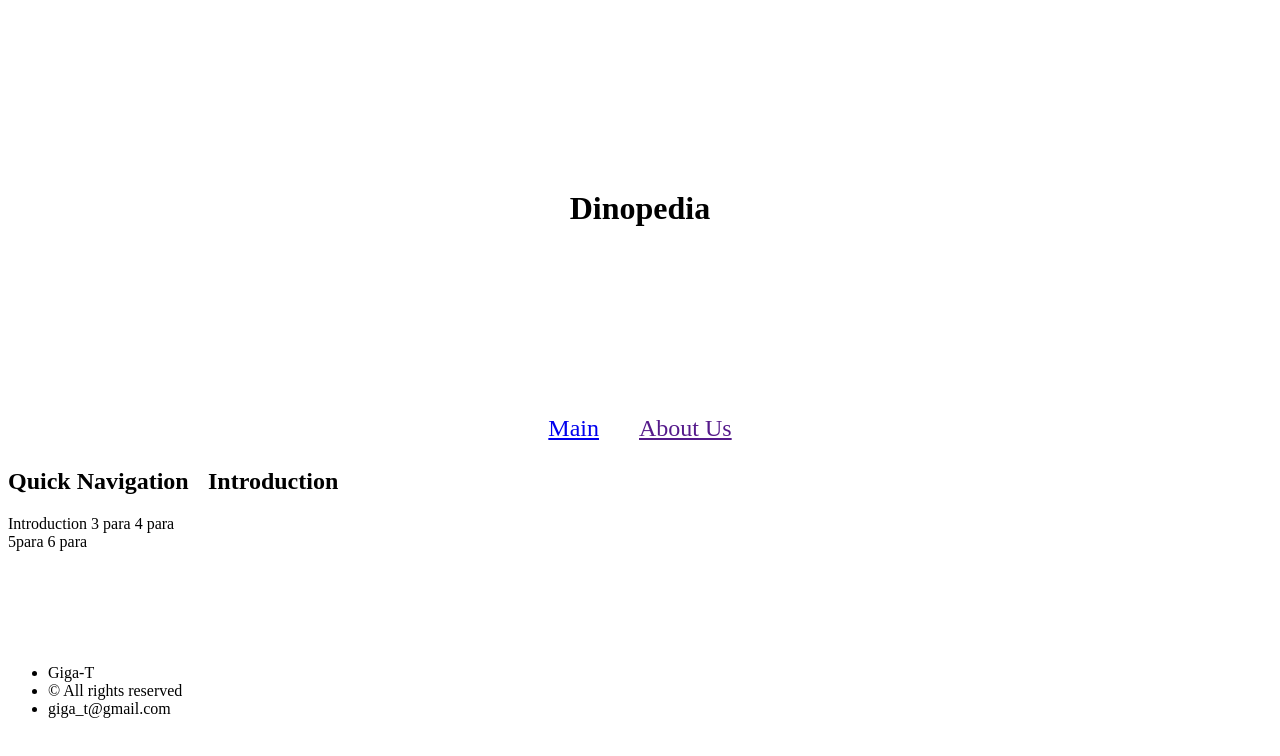
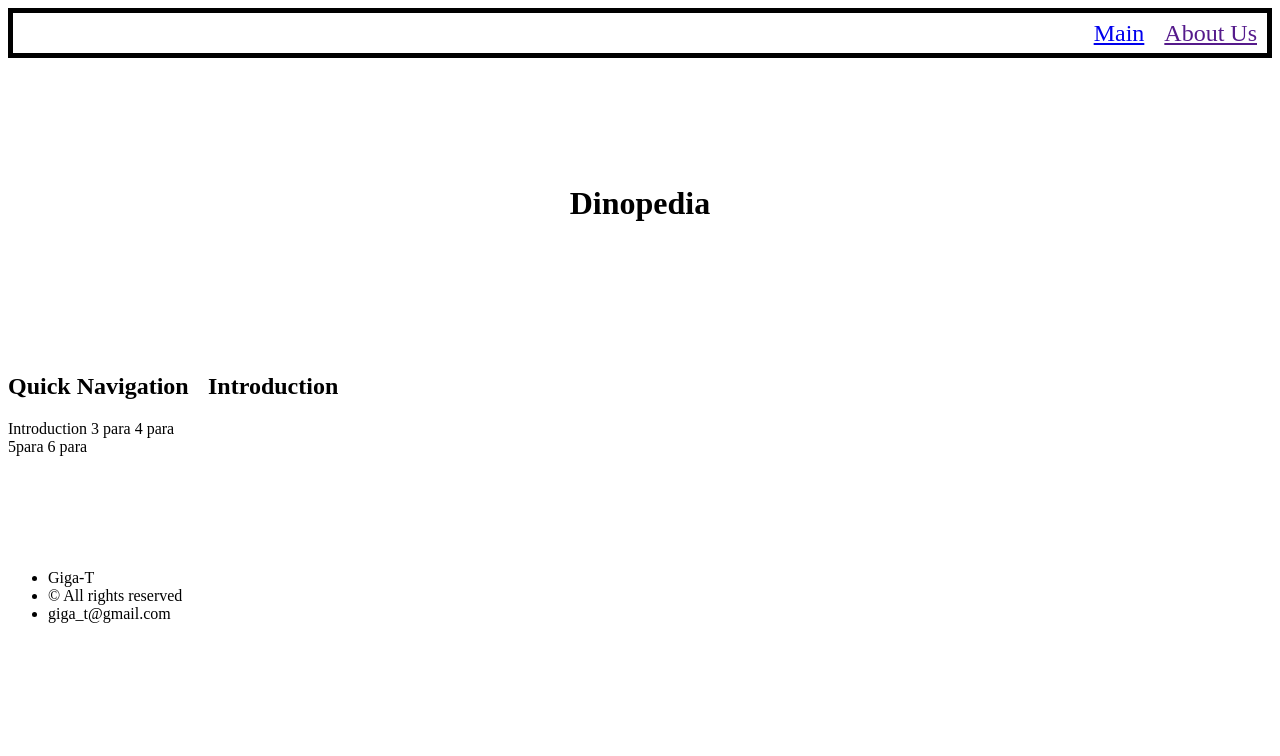
Before and after one commit to TechTube7240/Smoll-projects, a plain HTML site: page Website_bout_dinosaurs/Main_page.html in a window 1280 px wide. Drawn offline with Linux system fonts and the light colour scheme.

Commit message:
changed header and nav bar location

```diff
--- a/Website_bout_dinosaurs/mainstyle.css
+++ b/Website_bout_dinosaurs/mainstyle.css
@@ -2,14 +2,15 @@ header {
     display: flex;
     justify-content: center;
     align-items: center;
+    height: 300px;
 }
 body {
     display: grid;
     grid-template-columns: 200px  1fr;
-    grid-template-rows: 400px 1fr 200px;
+    grid-template-rows: 45px 1fr 200px;
     grid-template-areas:
+    "nav nav"
     "header header"
-    "nav nav"
     "aside main"
     "footer footer";
 }
@@ -18,6 +19,11 @@ nav {
     font-size: 24px;
     display: flex;
     align-items: center;
-    justify-content: center;
-    gap: 40px;
+    justify-content: right;
+    gap: 20px;
+    border: 5px solid;
+    padding-right: 10px
 }
+nav {
+    margin-bottom: ;
+}
```
